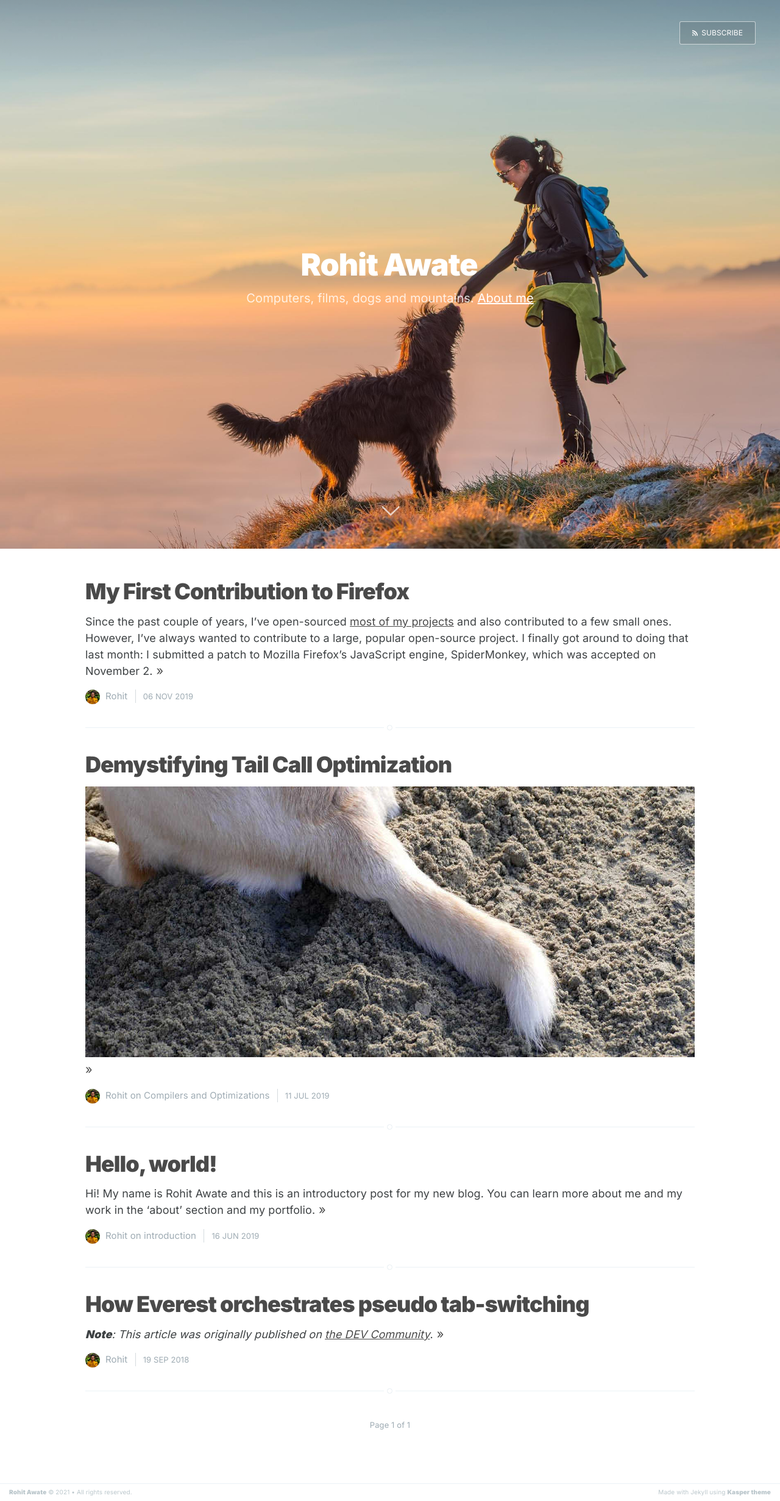
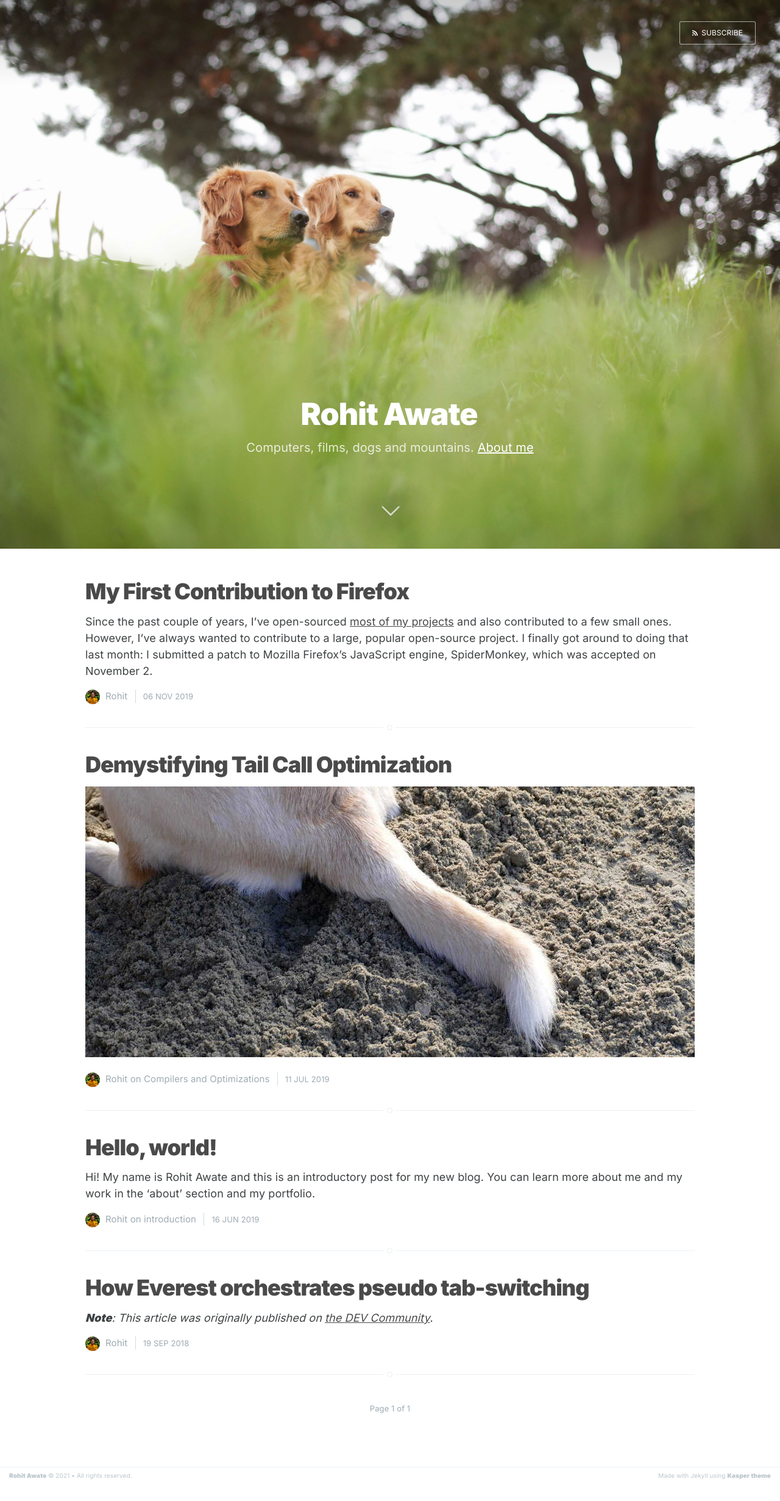
Before and after one commit to RohitAwate/rohitawate.github.io, a Jekyll site: the page built from index.html, in a window 1280 px wide. Shown: the whole page at 61% size. Built offline with Jekyll 4.4.1, drawn with Linux system fonts in a browser that asks for light colours; the list of posts is cut into pages by our own code; after the commit the page ends 2435 px from its top, so only the background shows below that.

Commit message:
Change landing cover page and excerpt

```diff
--- a/assets/css/screen.css
+++ b/assets/css/screen.css
@@ -488,6 +488,7 @@ margin on the iframe, cause it breaks stuff. */
 
 .main-header .inner {
     width: 80%;
+    margin-top: 500px;
 }
 
 .main-nav {
--- a/index.html
+++ b/index.html
@@ -1,7 +1,7 @@
 ---
 layout: default
 title: Home
-cover: '/images/dog-mountain.jpg'
+cover: '/images/retrievers.jpg'
 about: 'about.html'
 ---
 
@@ -42,7 +42,7 @@ about: 'about.html'
             <h2 class="post-title"><a href="{{ post.url | relative_url }}">{{ post.title }}</a></h2>
         </header>
         <section class="post-excerpt">
-            {{ post.excerpt }} <a class="read-more" href="{{ post.url | relative_url }}">&raquo;</a>
+            {{ post.excerpt }}
         </section>
         <footer class="post-meta">
             {% if site.author %}
```
Also changed, not shown: images/dog-mountain.jpg (deleted), images/retrievers.jpg (added).
